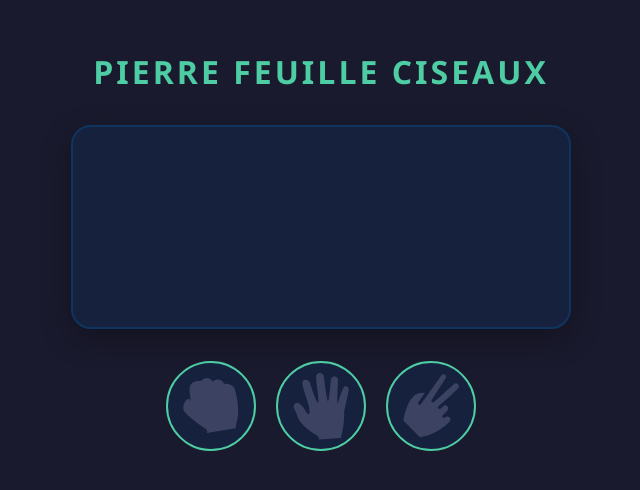
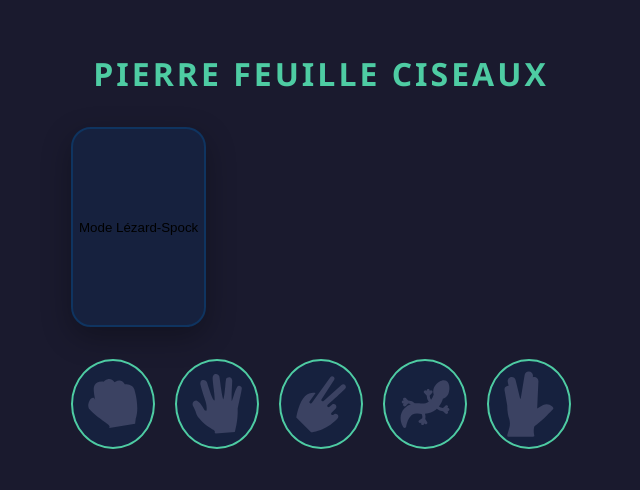
Before and after one commit to neshdras/rock-paper-scissor, a React (Vite) app: page / in a window 1280 px wide. Shown: the part 160-650 px from the top of the page, without its empty margins (319-959 px from the left). Built offline with nearby package versions, Linux system fonts and the light colour scheme.

Commit message:
ajout du gamemode lézard-spock

```diff
--- a/src/App.jsx
+++ b/src/App.jsx
@@ -1,36 +1,59 @@
 import { useState } from 'react'
 import './App.css'
+
+const winningCombos = ["rock-scissors", "paper-rock", "scissors-paper"]
+const winningCombosSpock = ["rock-scissors", "paper-rock", "scissors-paper", "spock-rock", "spock-scissors", "lizard-spock", "scissors-lizard", "paper-spock", "lizard-paper", "rock-lizard"]
 function App() {
   const gameLibrairy = ["rock", "paper", "scissors"]
-  // const game2Librairy = ["Pierre", "Papier", "Ciseau", "Lézard", "Spock"]
+  const game2Librairy = ["rock", "paper", "scissors", "lizard", "spock"]
   const [winner, setWinner] = useState("")
   const [botChoice, setBotChoice] = useState("")
-  const [show, setShow] = useState(false)
+  const [spock, setSpock] = useState(true)
+  function gameMode() {
+    setSpock(!spock)
 
+  }
   function handleClick(sign){
     const playerChoice = sign
-    const gameBotChoice = gameLibrairy[Math.floor(Math.random()*3)]
-    setBotChoice(gameBotChoice)
-
-    if (playerChoice === gameBotChoice) {
-        setWinner("Draw")
-    } else if(playerChoice === "rock" && gameBotChoice === "scissors" || playerChoice==="paper" && gameBotChoice === "rock" || playerChoice === "scissors" && gameBotChoice==="paper"){
-      setWinner("Win")
+    if (spock) {
+      const gameBotChoice = game2Librairy[Math.floor(Math.random()*3)]
+      setBotChoice(gameBotChoice)
+      const match = `${playerChoice}-${gameBotChoice}`
+      if (playerChoice === gameBotChoice) {
+          setWinner("Draw")
+      } else if(winningCombosSpock.includes(match)){
+        setWinner("Win")
+      } else {
+        setWinner("Loose")
+      }
     } else {
-      setWinner("Loose")
+      const gameBotChoice = gameLibrairy[Math.floor(Math.random()*3)]
+      setBotChoice(gameBotChoice)
+      const match = `${playerChoice}-${gameBotChoice}`
+      if (playerChoice === gameBotChoice) {
+          setWinner("Draw")
+      } else if(winningCombos.includes(match)){
+        setWinner("Win")
+      } else {
+        setWinner("Loose")
+      }
     }
   }
   return(
     <>
     <h1>Pierre Feuille Ciseaux</h1>
 
-    <div className='gamemode'>
+      <button className="gamemode" onClick={() => gameMode()}>{spock ? <span>Mode Lézard-Spock</span> : <span>Mode classique</span>}</button>
+
+    <div className='game-board'>
       <p>{winner}</p>
       {botChoice && <img className='result-bot' src={`/icon-${botChoice}.svg`}/>}
 
     </div>
     <div className='game-button'>
-      {gameLibrairy.map((i) => (
+      {spock? game2Librairy.map((i) => (
+        <button key={i} onClick={() => handleClick(i)}><img src={`/icon-${i}.svg`} /></button>
+      )) : gameLibrairy.map((i) => (
         <button key={i} onClick={() => handleClick(i)}><img src={`/icon-${i}.svg`} /></button>
       ))}
     </div>
```
